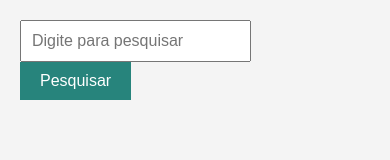
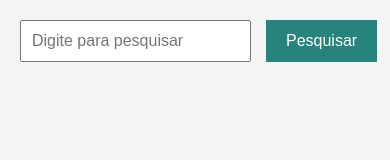
Before and after one commit to 1agro/phone-extension, a plain HTML site: page index.html in a window 390 px wide. Drawn offline with Linux system fonts and the light colour scheme.

Commit message:
Update styles.css

```diff
--- a/styles.css
+++ b/styles.css
@@ -6,12 +6,20 @@ body {
     width: 100%
 }
 
+@media (max-width: 800px) {
+    .search-container {
+        display: flex;
+        flex-wrap: nowrap;
+    }
+}
+
 .search-container {
     text-align: left;
     margin-top: 20px;
     margin-left: 20px;
     width: 40%;
 }
+
 
 input[type="text"] {
     padding: 10px;
@@ -25,6 +33,7 @@ button {
     color: #fff;
     border: none;
     cursor: pointer;
+    margin-left: 15px;
 }
 
 #result {
```
